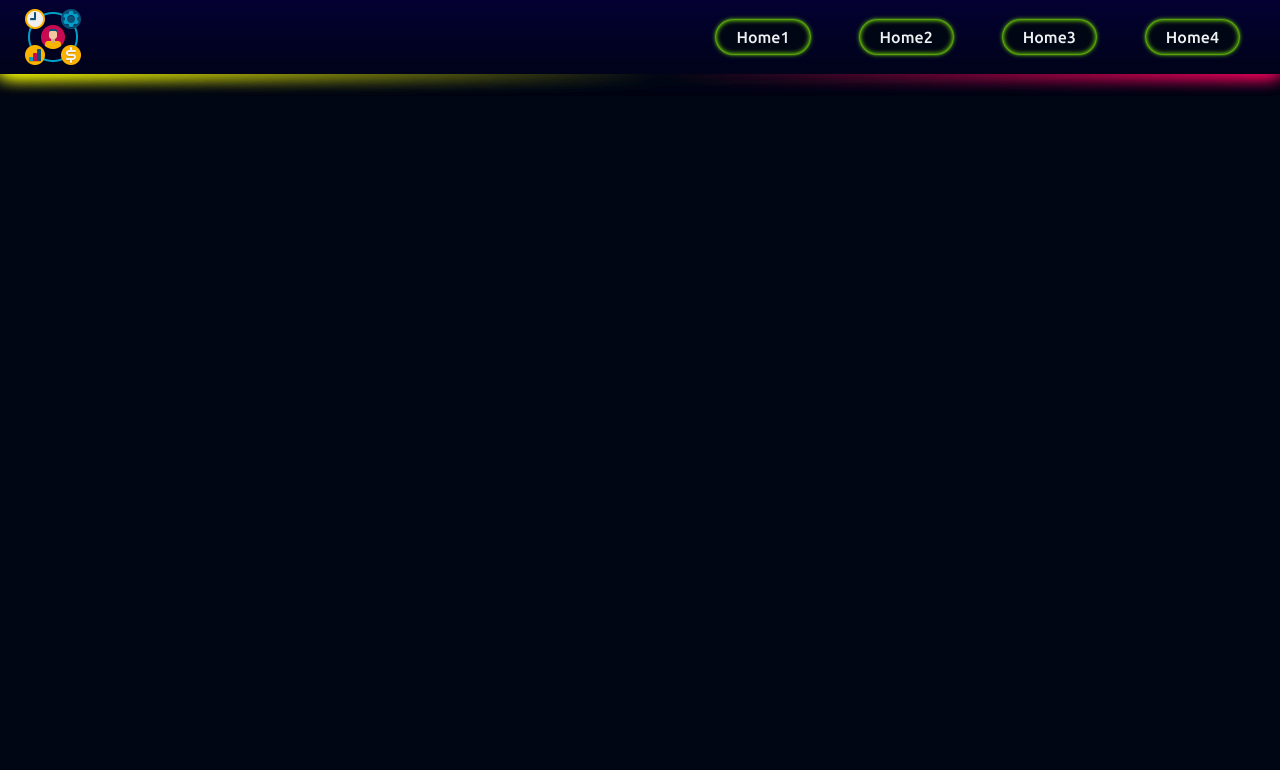
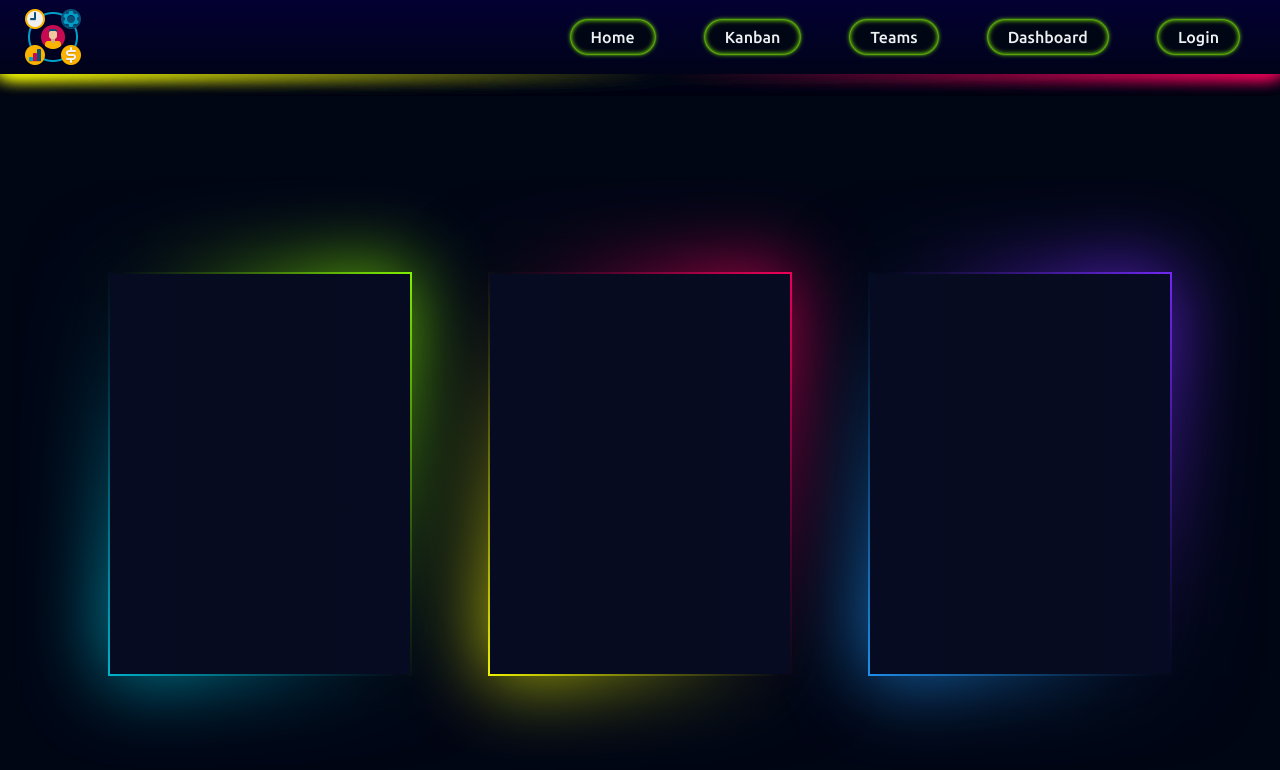
Before and after one commit to DefCodeMM/management-application, a React (Create React App) app in the folder client/: page /login in a window 1280 px wide. Shown: the top 770 px of the page. Built offline with nearby package versions, Linux system fonts and the light colour scheme.

Commit message:
another pages

```diff
--- a/client/src/App.js
+++ b/client/src/App.js
@@ -1,6 +1,10 @@
 import { Route, Routes } from 'react-router-dom';
 
+import DashboardPage from './pages/Dashboard';
 import HomePage from './pages/Home';
+import KanbanPagePage from './pages/Kanban';
+import LoginPage from './pages/Login';
+import TeamsPage from './pages/Teams';
 import Layout from './components/layout/Layout';
 
 const App = () => {
@@ -9,6 +13,14 @@ const App = () => {
         <Routes>
           <Route path='/' exact element={<HomePage />}>
           </Route>
+          <Route path='/kanban' exact element={<KanbanPagePage />}>
+          </Route>
+          <Route path='/teams' exact element={<TeamsPage />}>
+          </Route>
+          <Route path='/dashboard' exact element={<DashboardPage />}>
+          </Route>
+          <Route path='/login' exact element={<LoginPage />}>
+          </Route>
         </Routes>
       </Layout>
     );
--- a/client/src/components/layout/MainNavigation.js
+++ b/client/src/components/layout/MainNavigation.js
@@ -10,16 +10,19 @@ const MainNavigation = () => {
             <nav>
                 <ul className={styles.nav_links}>
                     <li>
-                        <Link className={styles.a} to='/'><button>Home1</button></Link>
+                        <Link className={styles.a} to='/'><button>Home</button></Link>
                     </li>
                     <li>
-                        <Link className={styles.a} to='/'><button>Home2</button></Link>
+                        <Link className={styles.a} to='/kanban'><button>Kanban</button></Link>
                     </li>
                     <li>
-                        <Link className={styles.a} to='/'><button>Home3</button></Link>
+                        <Link className={styles.a} to='/teams'><button>Teams</button></Link>
                     </li>
                     <li>
-                        <Link className={styles.a} to='/'><button>Home4</button></Link>
+                        <Link className={styles.a} to='/dashboard'><button>Dashboard</button></Link>
+                    </li>
+                    <li>
+                        <Link className={styles.a} to='/login'><button>Login</button></Link>
                     </li>
                 </ul>
             </nav>
--- a/client/src/components/ui/Card.js
+++ b/client/src/components/ui/Card.js
@@ -6,40 +6,19 @@ const Card = (props) => {
             <div className={styles.box}>
                 <div className={styles.glass}></div>
                 <div className={styles.content}>
-                    <h2>Glowing Border</h2>
-                    <p>Lorem ipsum dolor sit amet, consectetur adipiscing elit, sed do
-                    eiusmod tempor incididunt ut labore et dolore magna aliqua. Ut
-                    enim ad minim veniam, quis nostrud exercitation ullamco laboris
-                    nisi ut aliquip ex ea commodo consequat. Duis aute irure dolor in
-                    reprehenderit in voluptate velit esse cillum dolore eu fugiat nulla
-                    pariatur.
-                    </p>
+                {props.children}
                 </div>
             </div>
             <div className={styles.box}>
                 <div className={styles.glass}></div>
                 <div className={styles.content}>
-                    <h2>Glowing Border</h2>
-                    <p>Lorem ipsum dolor sit amet, consectetur adipiscing elit, sed do
-                    eiusmod tempor incididunt ut labore et dolore magna aliqua. Ut
-                    enim ad minim veniam, quis nostrud exercitation ullamco laboris
-                    nisi ut aliquip ex ea commodo consequat. Duis aute irure dolor in
-                    reprehenderit in voluptate velit esse cillum dolore eu fugiat nulla
-                    pariatur.
-                    </p>
+                {props.children}
                 </div>
             </div>
             <div className={styles.box}>
                 <div className={styles.glass}></div>
                 <div className={styles.content}>
-                    <h2>Glowing Border</h2>
-                    <p>Lorem ipsum dolor sit amet, consectetur adipiscing elit, sed do
-                    eiusmod tempor incididunt ut labore et dolore magna aliqua. Ut
-                    enim ad minim veniam, quis nostrud exercitation ullamco laboris
-                    nisi ut aliquip ex ea commodo consequat. Duis aute irure dolor in
-                    reprehenderit in voluptate velit esse cillum dolore eu fugiat nulla
-                    pariatur.
-                    </p>
+                {props.children}
                 </div>
             </div>
         </div>
--- /dev/null
+++ b/client/src/pages/Dashboard.js
@@ -0,0 +1,13 @@
+import Card from '../components/ui/Card'
+
+const DashboardPage = () => {
+
+    return (
+        <div className="dashboard-page">
+            <Card></Card>
+        </div>
+
+    );
+}
+
+export default DashboardPage;
--- a/client/src/pages/Home.js
+++ b/client/src/pages/Home.js
@@ -4,7 +4,16 @@ const HomePage = () => {
 
     return (
         <div className="home-page">
-            <Card></Card>
+            <Card>
+                <h2>Glowing Border</h2>
+                <p>Lorem ipsum dolor sit amet, consectetur adipiscing elit, sed do
+                eiusmod tempor incididunt ut labore et dolore magna aliqua. Ut
+                enim ad minim veniam, quis nostrud exercitation ullamco laboris
+                nisi ut aliquip ex ea commodo consequat. Duis aute irure dolor in
+                reprehenderit in voluptate velit esse cillum dolore eu fugiat nulla
+                pariatur.
+                </p>
+            </Card>
         </div>
 
     );
--- /dev/null
+++ b/client/src/pages/Kanban.js
@@ -0,0 +1,13 @@
+import Card from '../components/ui/Card'
+
+const KanbanPage = () => {
+
+    return (
+        <div className="kanban-page">
+            <Card></Card>
+        </div>
+
+    );
+}
+
+export default KanbanPage;
--- /dev/null
+++ b/client/src/pages/Login.js
@@ -0,0 +1,13 @@
+import Card from '../components/ui/Card'
+
+const LoginPage = () => {
+
+    return (
+        <div className="login-page">
+            <Card></Card>
+        </div>
+
+    );
+}
+
+export default LoginPage;
--- /dev/null
+++ b/client/src/pages/Teams.js
@@ -0,0 +1,13 @@
+import Card from '../components/ui/Card'
+
+const TeamsPage = () => {
+
+    return (
+        <div className="teams-page">
+            <Card></Card>
+        </div>
+
+    );
+}
+
+export default TeamsPage;
```
